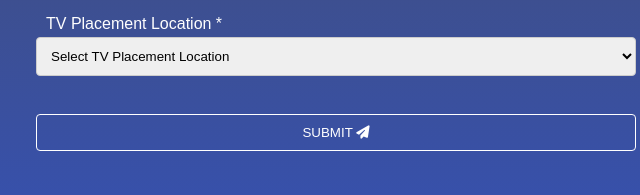
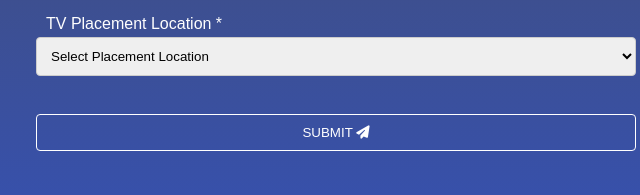
Before and after one commit to SUKH2022/form-for-the-company, a plain HTML site: page index.html in a window 1280 px wide. Shown: the part 521-716 px from the top of the page, 304-944 px from the left. Drawn offline with Linux system fonts and the light colour scheme.

Commit message:
some edit in the display

```diff
--- a/index.html
+++ b/index.html
@@ -54,7 +54,7 @@
             <div class="input-group">
                 <label for="placementLocation">TV Placement Location *</label>
                 <select id="placementLocation" name="placementLocation" required>
-                    <option value="" selected disabled>Select TV Placement Location</option>
+                    <option value="" selected disabled>Select Placement Location</option>
                     <option value="aboveFireplace">Above Fireplace</option>
                     <option value="livingRoom">Living Room</option>
                     <option value="bedroom">Bedroom</option>
```
